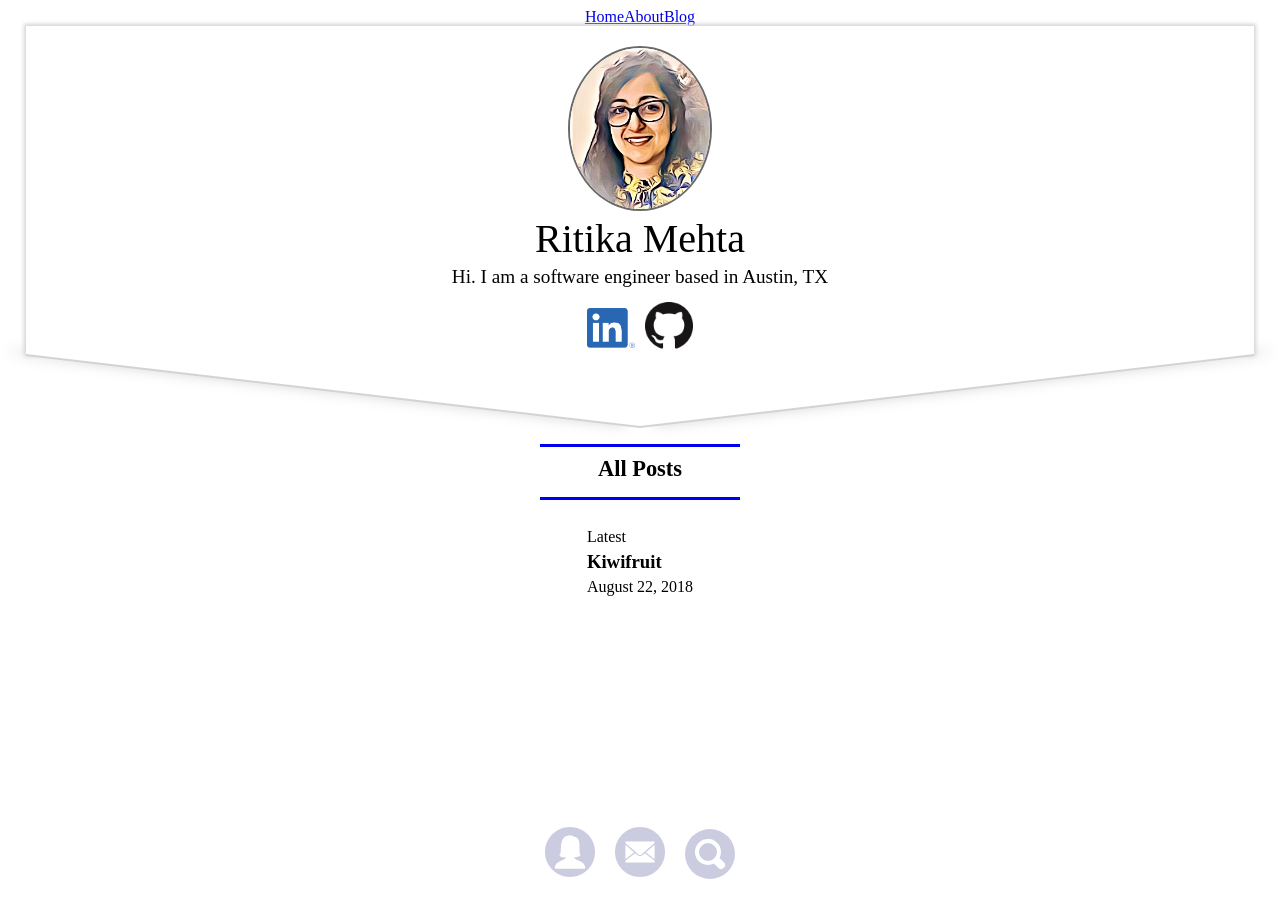
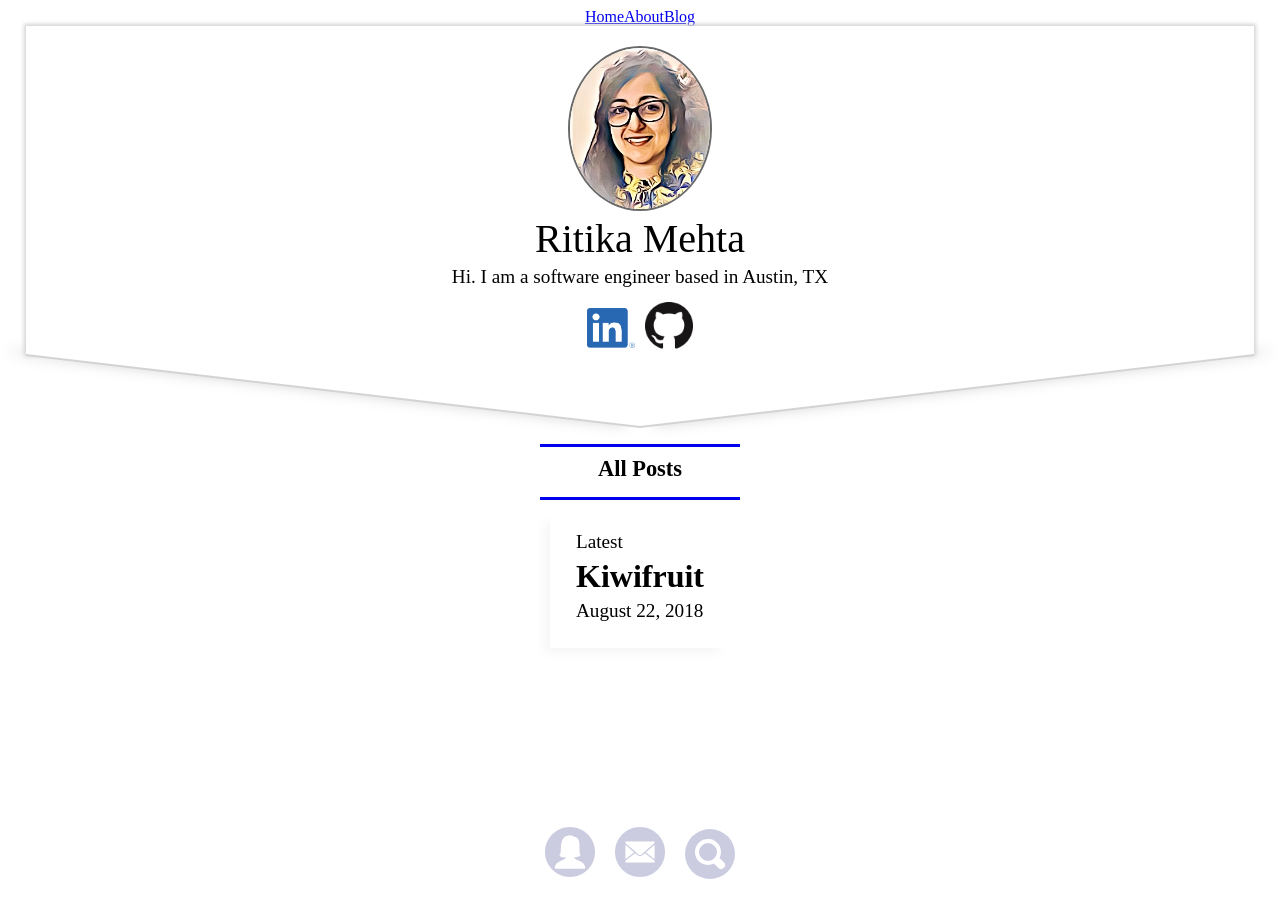
Before and after one commit to mehtarit/Folio, a Jekyll site: the page built from index.html, in a window 1280 px wide. Built offline with Jekyll 4.4.1, drawn with Linux system fonts in a browser that asks for light colours; some web fonts are replaced; comment, search, counter and statistics services are not loaded.

Commit message:
Add some formatting for highlighted blog post

```diff
--- a/assets/css/home.scss
+++ b/assets/css/home.scss
@@ -53,19 +53,26 @@
 
 #highlighted-post {
     text-decoration: none;
+    border-color: grey;
     color: black;
+    padding-left: 2vw;
+    padding-right: 2vw;
+    box-shadow: -8px 8px 10px -3px whitesmoke;
 
     p {
         margin-bottom:5px;
+        font-size: 1.2em;
     }
 
     h3 {
         margin-bottom: 5px;
         margin-top: 5px;
+        font-size: 2em;
     }
 
     h4 {
         margin-top:5px;
         font-weight: normal;
+        font-size: 1.2em;
     }
 }
```
